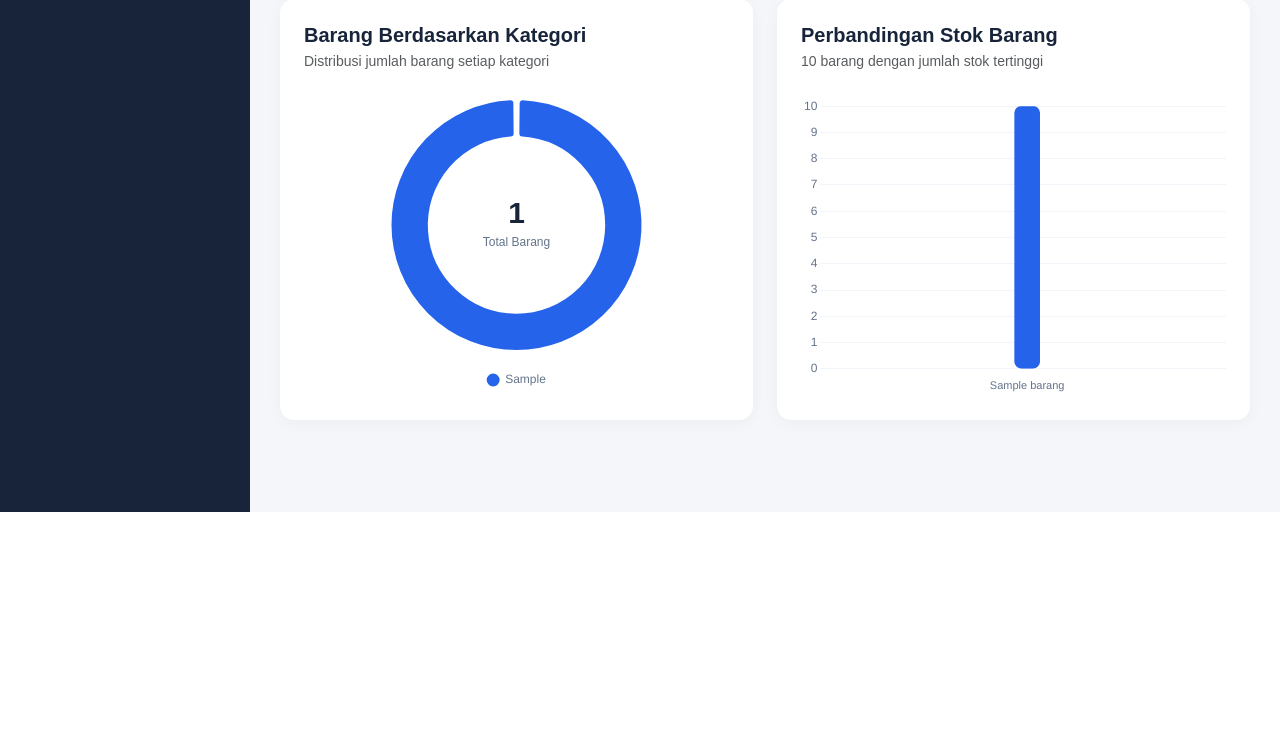
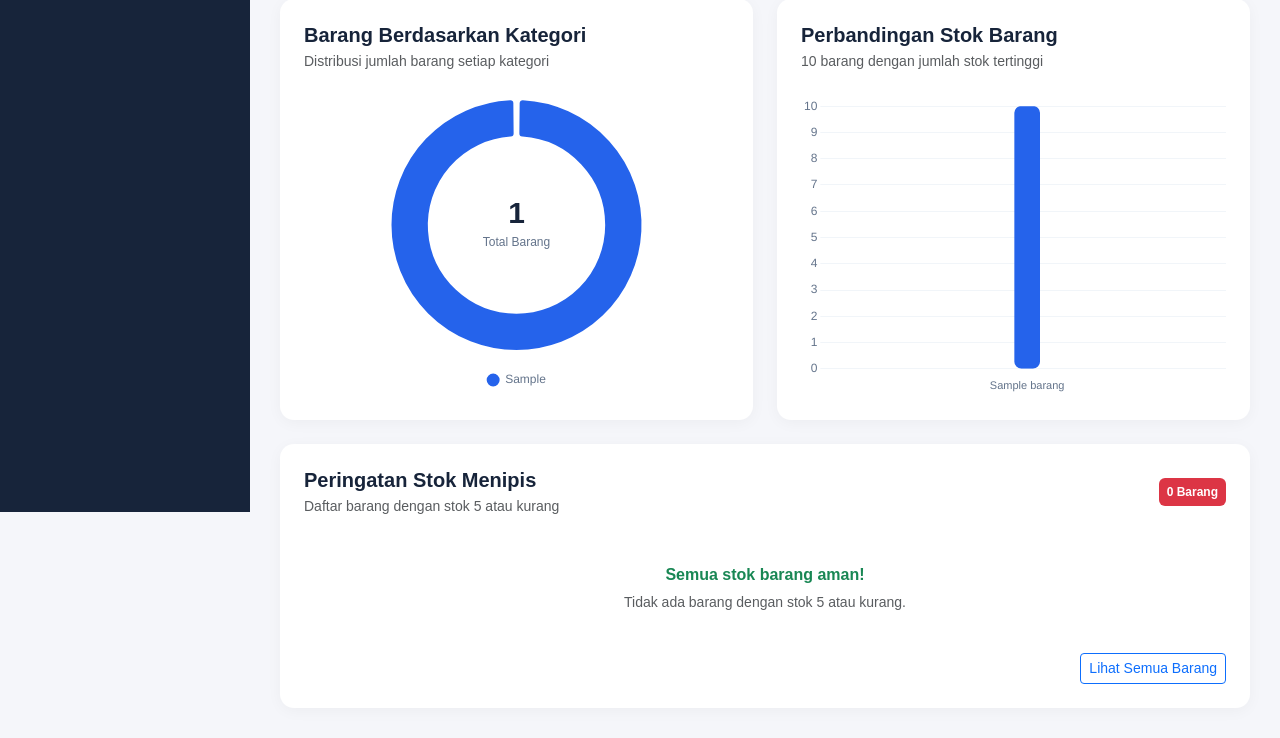
Before and after one commit to sahrul-dwann/dashboard-inventory, a Django app: page / in a window 1280 px wide. Shown: the part 288-1026 px from the top of the page. Before the commit the page ends 800 px from the top, so only its background shows below. Run offline with Django 5.2, Linux system fonts and the light colour scheme; tables that the repository leaves empty hold one stand-in row (values such as "Sample post").

Commit message:
menambahkan fitur stok menipis

```diff
--- a/inventory/templates/inventory/dashboard.html
+++ b/inventory/templates/inventory/dashboard.html
@@ -98,6 +98,103 @@
 
 </div>
 
+<!-- Daftar Barang dengan Stok Menipis -->
+<div class="card chart-card mt-4">
+    <div class="card-body p-4">
+
+        <div class="d-flex justify-content-between align-items-center mb-4">
+            <div>
+                <h5 class="fw-bold mb-1">
+                    Peringatan Stok Menipis
+                </h5>
+                <p class="text-muted small mb-0">
+                    Daftar barang dengan stok 5 atau kurang
+                </p>
+            </div>
+
+            <span class="badge bg-danger p-2">
+                {{ stok_menipis }} Barang
+            </span>
+        </div>
+
+        {% if barang_stok_menipis %}
+
+            <div class="table-responsive">
+                <table class="table table-hover align-middle mb-0">
+
+                    <thead class="table-light">
+                        <tr>
+                            <th>No</th>
+                            <th>Kode Barang</th>
+                            <th>Nama Barang</th>
+                            <th>Kategori</th>
+                            <th>Jumlah Stok</th>
+                            <th>Status</th>
+                        </tr>
+                    </thead>
+
+                    <tbody>
+                        {% for item in barang_stok_menipis %}
+                            <tr>
+                                <td>{{ forloop.counter }}</td>
+
+                                <td>
+                                    {{ item.kode_barang }}
+                                </td>
+
+                                <td class="fw-semibold">
+                                    {{ item.nama_barang }}
+                                </td>
+
+                                <td>
+                                    {{ item.kategori }}
+                                </td>
+
+                                <td class="fw-bold text-danger">
+                                    {{ item.stok }}
+                                </td>
+
+                                <td>
+                                    {% if item.stok == 0 %}
+                                        <span class="badge bg-danger">
+                                            Habis
+                                        </span>
+                                    {% else %}
+                                        <span class="badge bg-warning text-dark">
+                                            Menipis
+                                        </span>
+                                    {% endif %}
+                                </td>
+                            </tr>
+                        {% endfor %}
+                    </tbody>
+
+                </table>
+            </div>
+
+        {% else %}
+
+            <div class="text-center py-4">
+                <h6 class="text-success fw-bold">
+                    Semua stok barang aman!
+                </h6>
+                <p class="text-muted small mb-0">
+                    Tidak ada barang dengan stok 5 atau kurang.
+                </p>
+            </div>
+
+        {% endif %}
+
+        <div class="mt-3 text-end">
+            <a href="{% url 'data_barang' %}"
+               class="btn btn-outline-primary btn-sm">
+                Lihat Semua Barang
+            </a>
+        </div>
+
+    </div>
+</div>
+
 <style>
     .chart-card {
         border: none;
@@ -124,7 +221,6 @@
 </style>
 
 {% endblock %}
-
 
 
 {% block extra_js %}
@@ -178,7 +274,6 @@
             ctx.textAlign = 'center';
             ctx.textBaseline = 'middle';
 
-            // Angka total barang
             ctx.font = 'bold 30px Arial';
             ctx.fillStyle = '#17243a';
 
@@ -188,7 +283,6 @@
                 centerY - 10
             );
 
-            // Label total barang
             ctx.font = '12px Arial';
             ctx.fillStyle = '#64748b';
 
--- a/inventory/views.py
+++ b/inventory/views.py
@@ -19,9 +19,15 @@ def dashboard(request):
         item.stok for item in semua_barang
     )
 
-    stok_menipis = semua_barang.filter(
-        stok__lte=5
-    ).count()
+    # Mengambil daftar barang dengan stok 5 atau kurang
+    barang_stok_menipis = list(
+        semua_barang
+        .filter(stok__lte=5)
+        .order_by('stok')
+    )
+
+    # Menghitung jumlah barang dengan stok menipis
+    stok_menipis = len(barang_stok_menipis)
 
     # Data grafik berdasarkan kategori
     kategori_chart = list(
@@ -44,6 +50,7 @@ def dashboard(request):
         'stok_menipis': stok_menipis,
         'kategori_chart': kategori_chart,
         'stok_chart': stok_chart,
+        'barang_stok_menipis': barang_stok_menipis,
     }
 
     return render(
```
